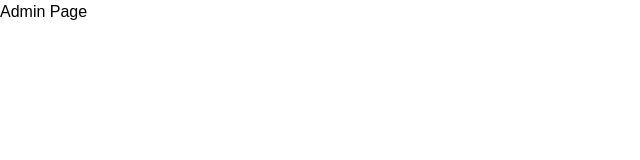
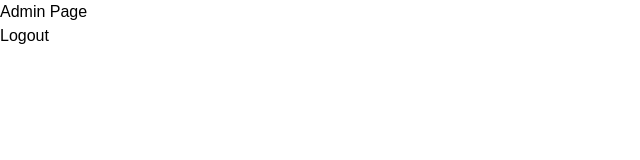
Before and after one commit to ahmedRAOUANE/portfolio-official-release, a Next.js app: page /admin in a window 1280 px wide. Shown: the top 160 px of the page, without its empty margins (0-640 px from the left). Built offline with nearby package versions, Linux system fonts and the light colour scheme.

Commit message:
build the authentication system

```diff
--- a/src/app/(admin-layout)/admin/page.tsx
+++ b/src/app/(admin-layout)/admin/page.tsx
@@ -1,7 +1,15 @@
+import LogoutBtn from "@/components/logout-btn"
+
 const AdminLoginPage = () => {
     return (
         <main className='flex justify-center items-center h-screen'>
-            Admin Page
+            <div className="w-full md:w-1/2 p-4">
+                <div className="flex justify-between">
+                    <h1>Admin Page</h1>
+
+                    <LogoutBtn />
+                </div>
+            </div>
         </main>
     )
 }
```
Also changed, not shown: 1 other file (tests, documents, lock files or other folders).
